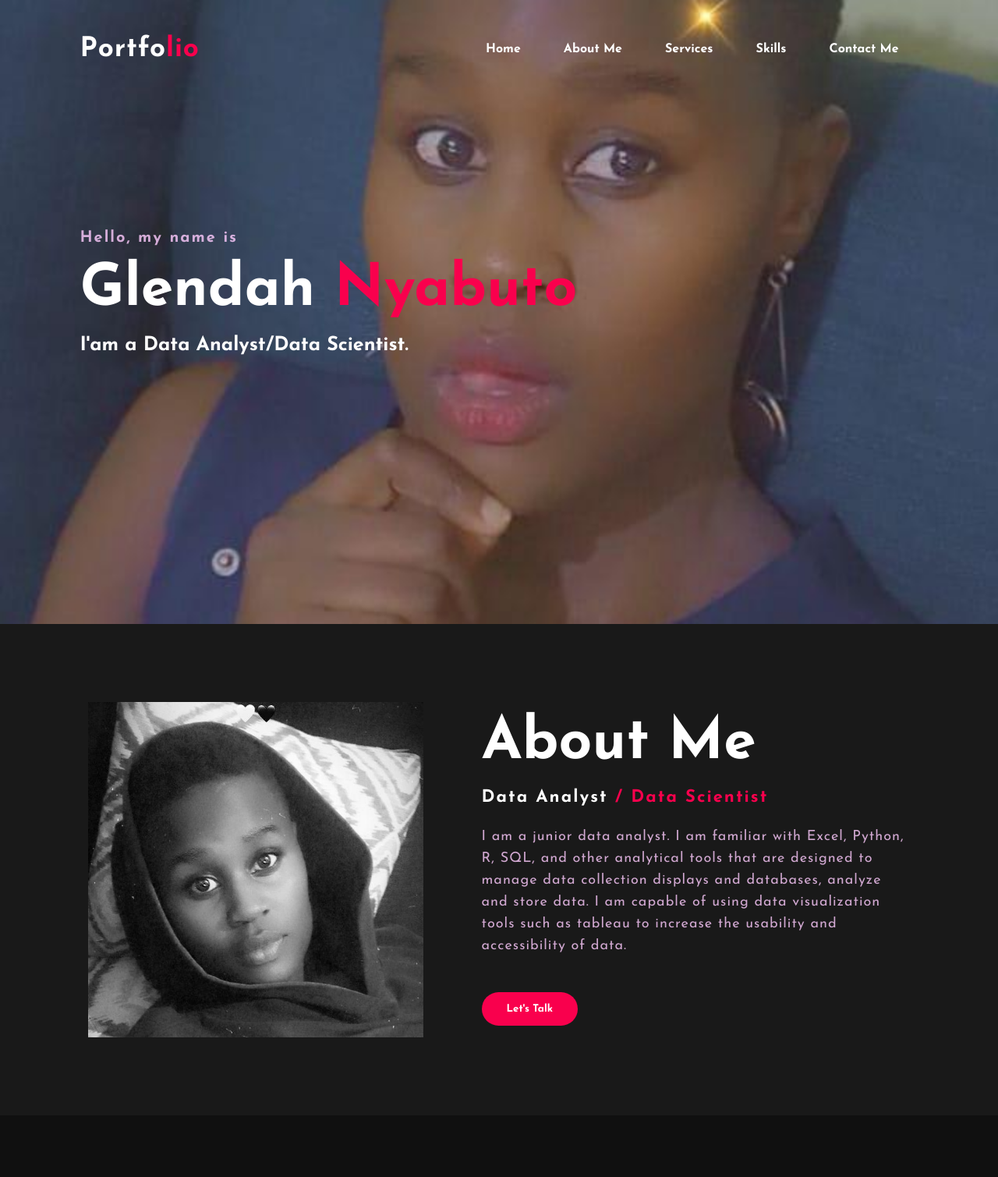
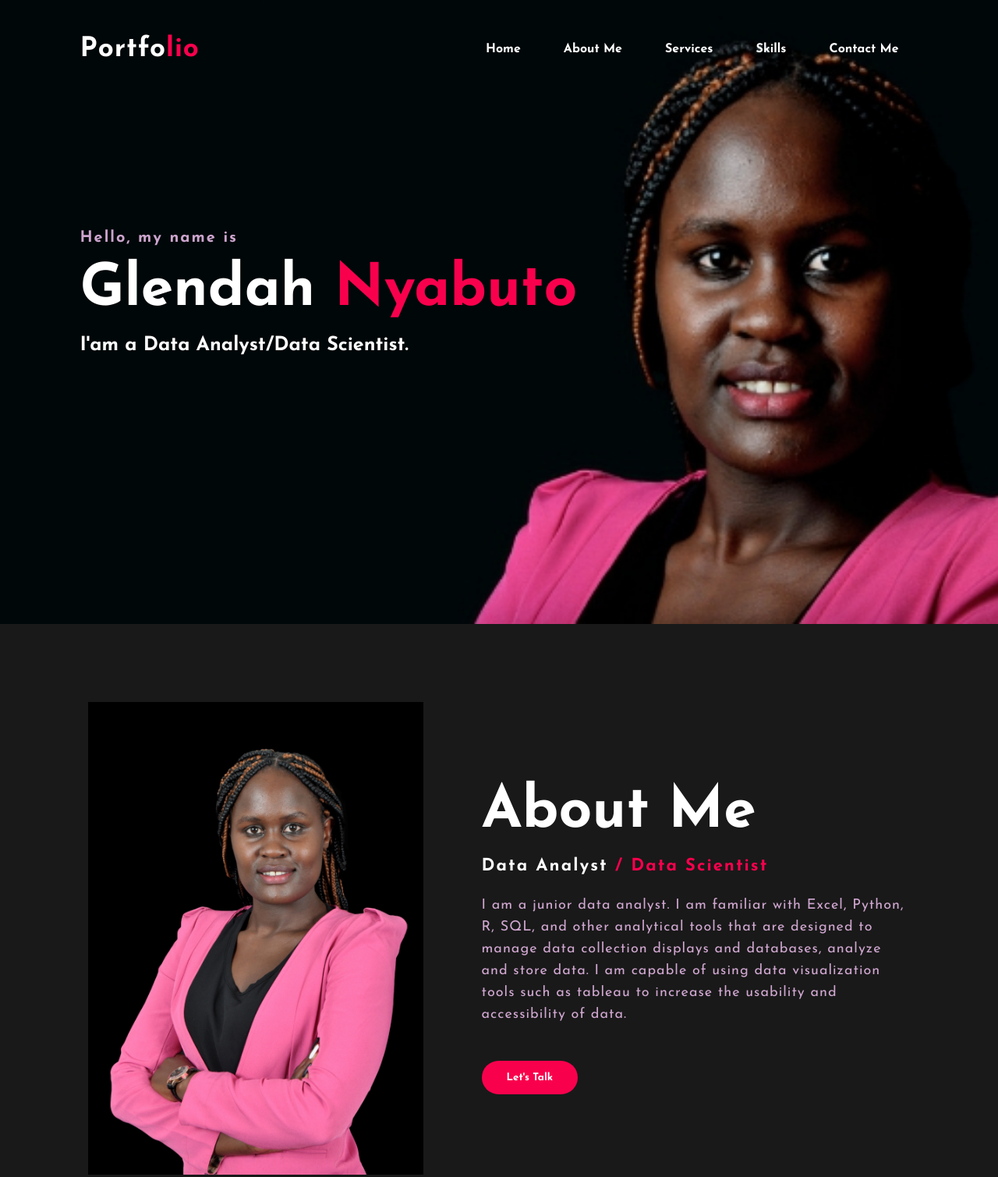
Before and after one commit to GlendahMoraa/NewPortfolio, a plain HTML site: page index.html in a window 1280 px wide. Shown: the top 1509 px of the page at 78% size. Drawn offline with Linux system fonts and the light colour scheme.

Commit message:
File committ 2

```diff
--- a/css/style.css
+++ b/css/style.css
@@ -7,7 +7,7 @@
 .hero{
 	height: 100vh;
 	width: 100%;
-	background-image: url(../img/back.jpg);
+	background-image: url(../img/Screenshot_20220424-175148_1.png);
 	background-size: cover;
 	background-position: center;
 }
--- a/index.html
+++ b/index.html
@@ -37,7 +37,7 @@
 	<!----About section start---->
 	<section class="about">
 		<div class="main">
-			<img src="img/pp (2).jpg">
+			<img src="img\about.jpg">
 			<div class="about-text">
 				<h2>About Me</h2>
 				<h5>Data Analyst <span>/ Data Scientist</span></h5>
```
Also changed, not shown: img/Screenshot_20220424-175148_1.png (added), img/about.jpg (added), img/backcover.png (added), 1 other file.
